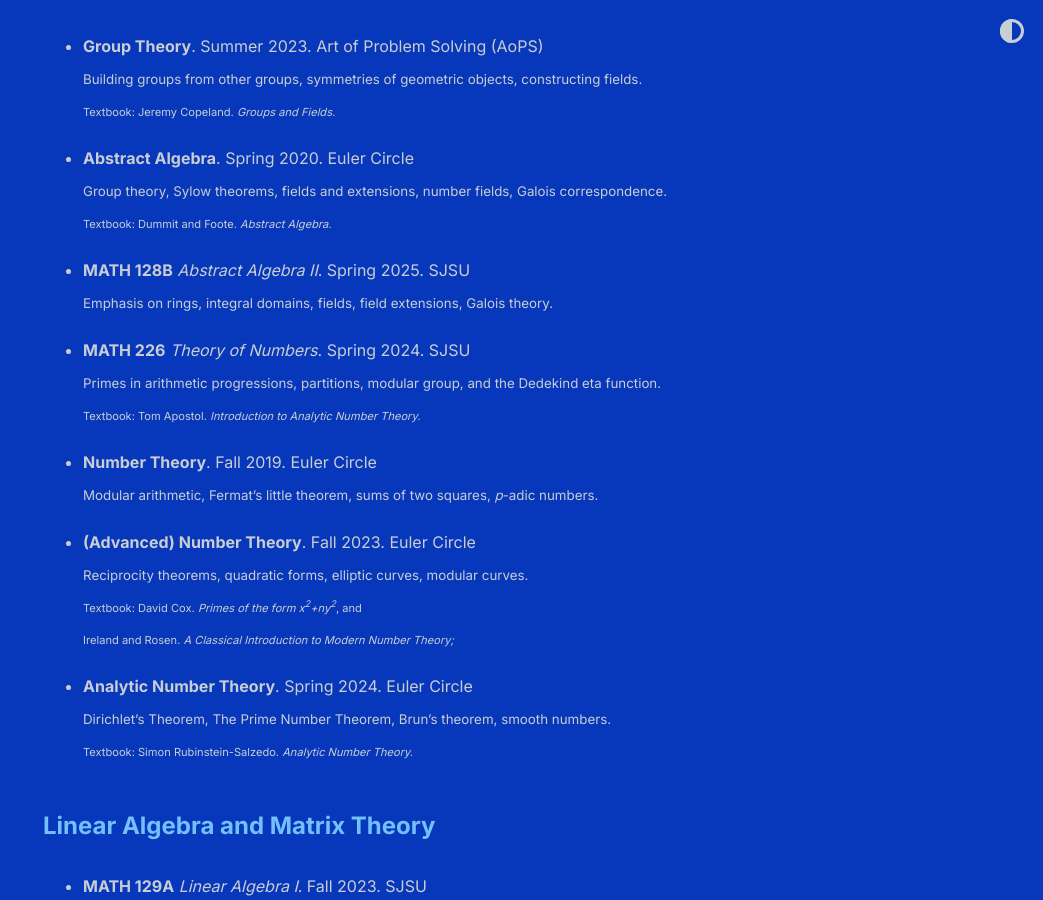
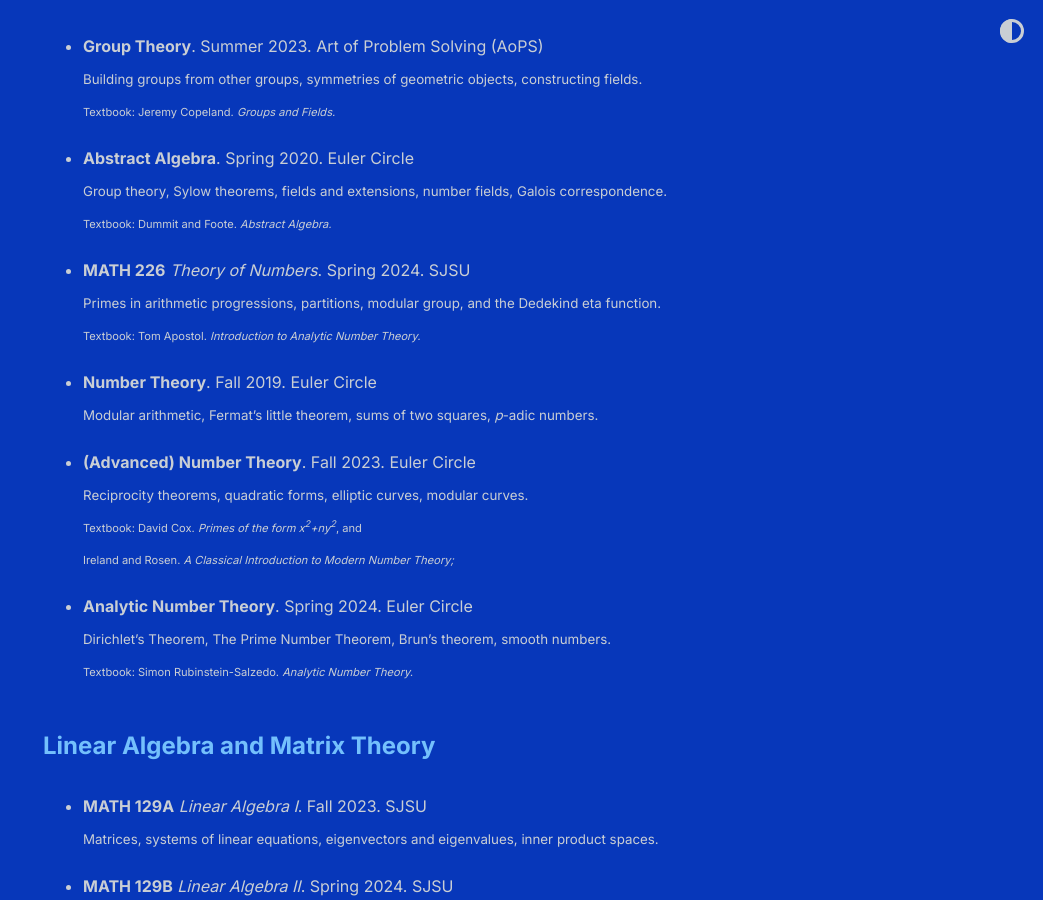
Before and after one commit to shihankanungo/shihankanungo.github.io, a Jekyll site: the page built from courses.md, in a window 1280 px wide and 900 px high, scrolled down 1820 px. Shown: the whole window, without its empty margins (237-1280 px from the left). Built offline with Jekyll 4.4.1, drawn with Linux system fonts in a browser that asks for light colours.

Commit message:
Update courses.md

```diff
--- a/courses.md
+++ b/courses.md
@@ -64,8 +64,8 @@
   <small>Group theory, Sylow theorems, fields and extensions, number fields, Galois correspondence.</small> <br>
   <small><small>Textbook: Dummit and Foote. <i>Abstract Algebra.</i></small></small>
 
-- **MATH 128B** *Abstract Algebra II*. Spring 2025. SJSU <br>
-  <small>Emphasis on rings, integral domains, fields, field extensions, Galois theory.</small>
+[//]: # (- **MATH 128B** *Abstract Algebra II*. Spring 2025. SJSU <br>)
+[//]: # (  <small>Emphasis on rings, integral domains, fields, field extensions, Galois theory.</small>)
 
 - **MATH 226** *Theory of Numbers*. Spring 2024. SJSU <br>
   <small>Primes in arithmetic progressions, partitions, modular group, and the Dedekind eta function.</small> <br>
```
